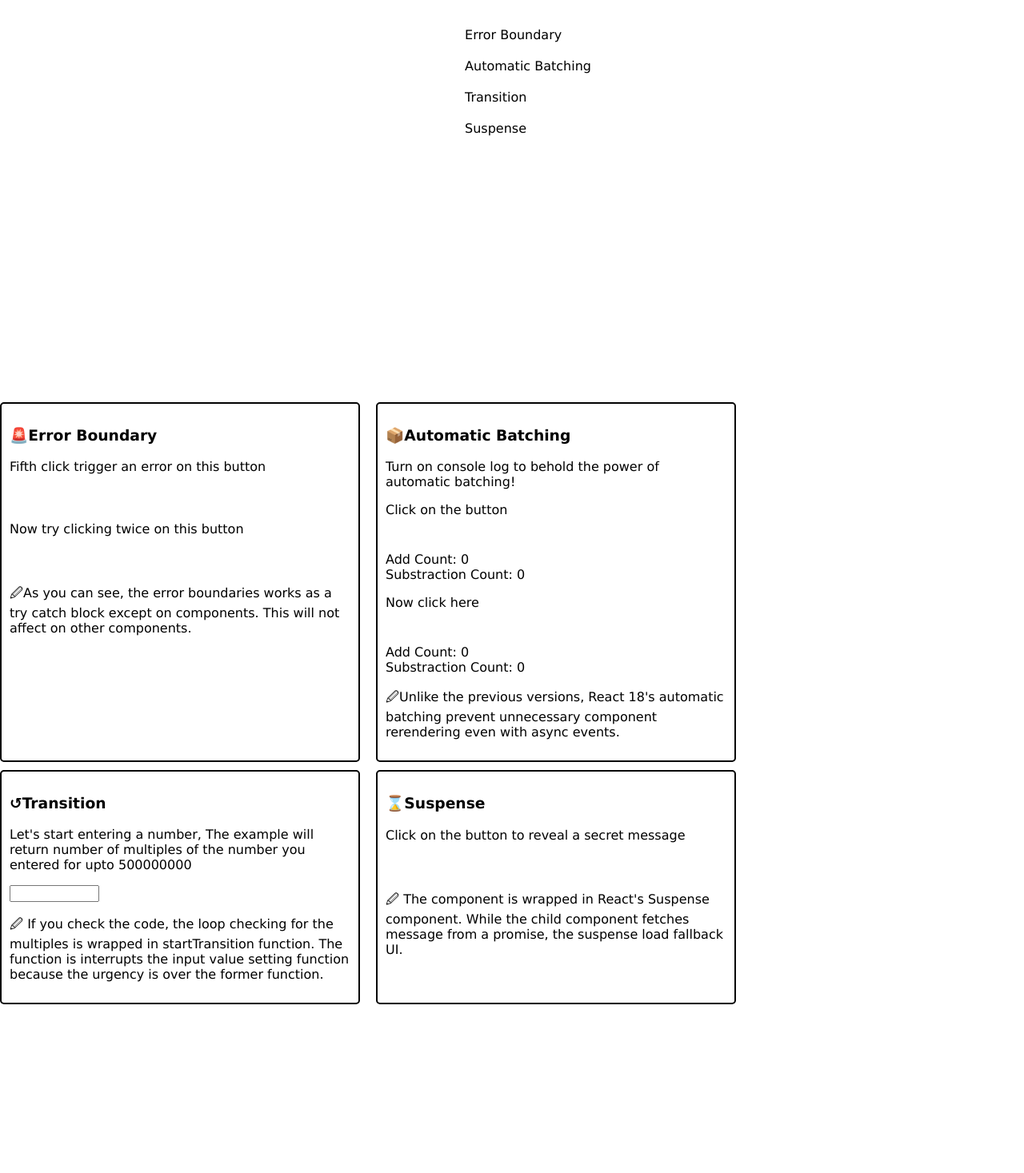
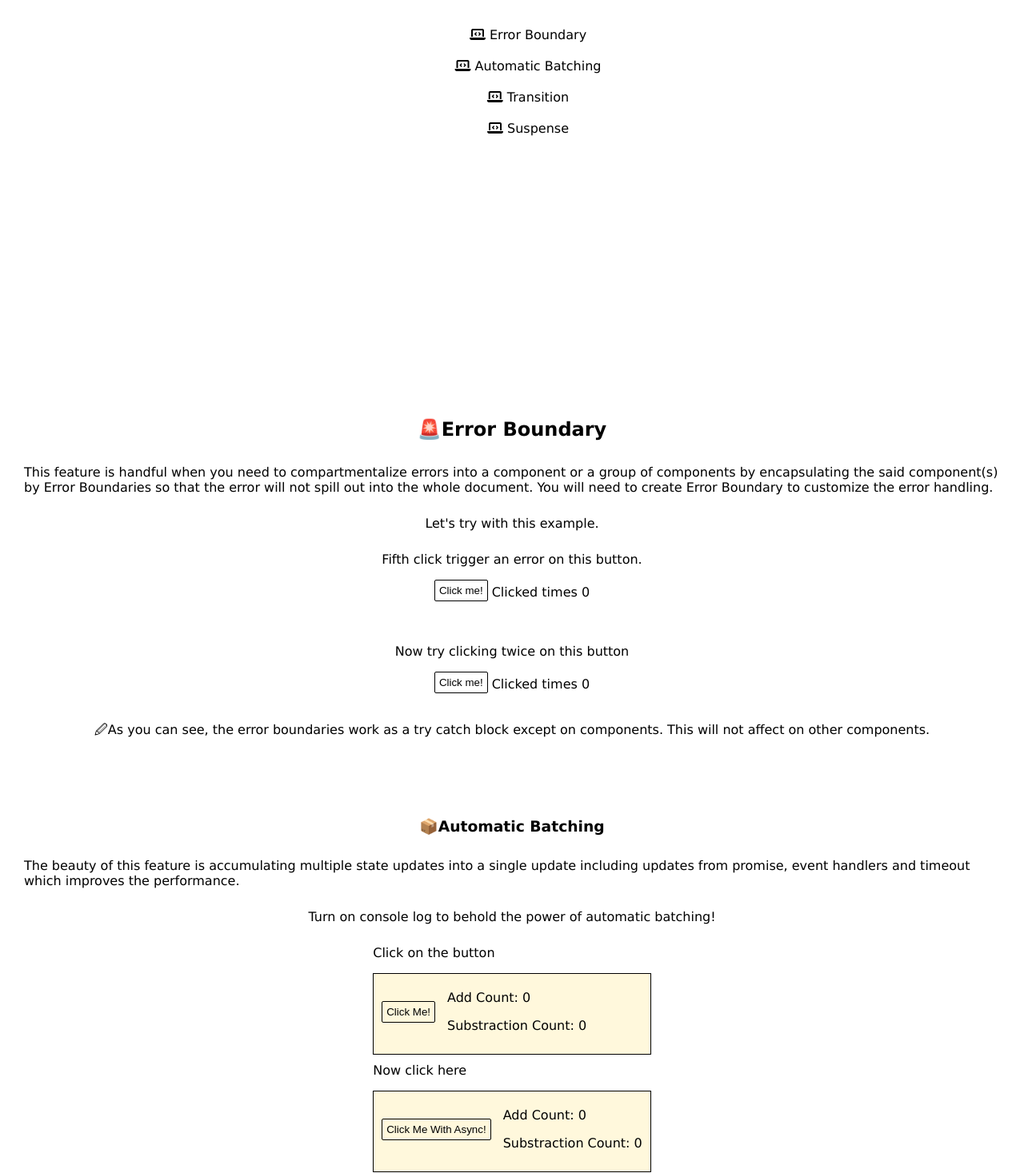
Before and after one commit to juliaeliz92/react-18-features, a React (Create React App) app: page / in a window 1280 px wide. Shown: the part 1127-2594 px from the top of the page at 80% size. Before the commit the page ends 2393 px from the top, so only its background shows below. Built offline with nearby package versions, Linux system fonts and the light colour scheme.

Commit message:
update design: error, transition

```diff
--- a/src/App.jsx
+++ b/src/App.jsx
@@ -6,8 +6,8 @@ import Suspense from "./Suspense";
 import "./styles.scss";
 
 function App() {
-  const scrollDownToLearMore = () => {
-    const learnMore = document.getElementById('learn-more-section');
+  const scrollDownToSection = (sectionId) => {
+    const learnMore = document.getElementById(sectionId);
     learnMore.scrollIntoView({ behavior: "smooth"});
   }
   return (
@@ -17,7 +17,7 @@ function App() {
             <h2>
               <i className="fa-brands fa-react"></i>REACT 18 FEATURES
             </h2>
-            <button onClick={() => scrollDownToLearMore()}>Learn More</button>
+            <button onClick={() => scrollDownToSection('learn-more-section')}>Learn More</button>
           </div>
         </div>
       <div id="learn-more-section">
@@ -28,33 +28,45 @@ function App() {
           examples that exhibits the features listed below. Click on a feature to see the example.
         </span>
         <ul id="feature-list">
-          <li>Error Boundary</li>
-          <li>Automatic Batching</li>
-          <li>Transition</li>
-          <li>Suspense</li>
+          <li onClick={() => scrollDownToSection('error-boundary')}>
+            <i className="fa-solid fa-laptop-code"></i> <span>Error Boundary</span>
+          </li>
+          <li onClick={() => scrollDownToSection('automatic-batching')}>
+            <i className="fa-solid fa-laptop-code"></i> <span>Automatic Batching</span>
+          </li>
+          <li onClick={() => scrollDownToSection('transition')}>
+            <i className="fa-solid fa-laptop-code"></i> <span>Transition</span>
+          </li>
+          <li onClick={() => scrollDownToSection('suspense')}>
+            <i className="fa-solid fa-laptop-code"></i> <span>Suspense</span>
+            </li>
         </ul>
       </div>
       <div className="content">
-        <section>
-          <h3>&#128680;Error Boundary</h3>
-          <p>Fifth click trigger an error on this button</p>
+        <section id="error-boundary">
+          <h2>&#128680;Error Boundary</h2>
+          <p>This feature is handful when you need to compartmentalize errors into a component or a group of components by encapsulating the said component(s) by Error Boundaries so that the error will not spill out into the whole document. You will need to create Error Boundary to customize the error handling. </p>
+          <p>Let's try with this example.</p>
+          <p>Fifth click trigger an error on this button.</p>
           <ErrorBoundary>
             <ClickHere triggerOnClick={5} />
           </ErrorBoundary>
-
+          <br/>
+          <br/>
           <p>Now try clicking twice on this button</p>
           <ErrorBoundary>
             <ClickHere triggerOnClick={2} />
           </ErrorBoundary>
-
+          <br/>
           <p>
-            &#128393;As you can see, the error boundaries works as a try catch
+            &#128393;As you can see, the error boundaries work as a try catch
             block except on components. This will not affect on other
             components.
           </p>
         </section>
-        <section>
+        <section id='automatic-batching'>
           <h3>&#128230;Automatic Batching</h3>
+          <p>The beauty of this feature is accumulating multiple state updates into a single update including updates from promise, event handlers and timeout which improves the performance.</p>
           <p>Turn on console log to behold the power of automatic batching!</p>
           <Buttons />
           <p>
@@ -62,7 +74,7 @@ function App() {
             prevent unnecessary component rerendering even with async events.
           </p>
         </section>
-        <section>
+        <section id='transition'>
           <h3>&#8634;Transition</h3>
           <Transitions />
           <p>
@@ -72,7 +84,7 @@ function App() {
             former function.
           </p>
         </section>
-        <section>
+        <section id='suspense'>
           <h3>&#8987;Suspense</h3>
           <p>Click on the button to reveal a secret message</p>
           <Suspense />
--- a/src/AutomaticBatching/Buttons.jsx
+++ b/src/AutomaticBatching/Buttons.jsx
@@ -18,7 +18,9 @@ export default function Buttons() {
   };
   return (
     <div>
+      <div>
         <p>Click on the button</p>
+        <div className="button-example">
           <button
             onClick={() => {
               handleOnClick();
@@ -26,9 +28,14 @@ export default function Buttons() {
           >
             Click Me!
           </button>
-      <div>Add Count: {additionCount}</div>
-      <div>Substraction Count: {subtractionCount}</div>
+          <div>
+            <p>Add Count: {additionCount}</p>
+            <p>Substraction Count: {subtractionCount}</p>
+          </div>
+        </div>
+      </div>
       <p>Now click here</p>
+      <div className="button-example">
         <button
           onClick={() => {
             handleOnClickOnAsync();
@@ -36,8 +43,11 @@ export default function Buttons() {
         >
           Click Me With Async!
         </button>
-      <div>Add Count: {additionCountOnAsync}</div>
-      <div>Substraction Count: {subtractionCountOnAsync}</div>
+        <div>
+          <p>Add Count: {additionCountOnAsync}</p>
+          <p>Substraction Count: {subtractionCountOnAsync}</p>
+        </div>
+      </div>
     </div>
   );
 }
--- a/src/ErrorBoundary/ClickHere.jsx
+++ b/src/ErrorBoundary/ClickHere.jsx
@@ -16,9 +16,12 @@ class ClickHere extends React.Component {
       throw new Error("click reached limit");
     }
     return (
-      <button onClick={this.setCounter}>
+      <div className="click-here">
+        <button onClick={this.setCounter}>
+        Click me!
+        </button>
         Clicked times {this.state.counter}
-      </button>
+       </div>
     );
   }
 }
--- a/src/styles.scss
+++ b/src/styles.scss
@@ -40,7 +40,7 @@ html {
       transform: translate(-50%, -50%);
       color: white;
       animation-name: titleeasein;
-      animation-duration: 4s;
+      animation-duration: 2s;
     }
   }
 
@@ -53,9 +53,30 @@ html {
     flex-direction: column;
     ul {
       list-style-type: none;
+      width: 100%;
+      display: flex;
+      flex-direction: column;
+      align-items: center;
       li {
         margin-top: 20px;
-
+        @keyframes hoverlistname {
+          0% {
+            margin-left: 0;
+          }
+          50% {
+            margin-left: 8px;
+            color: blueviolet;
+          }
+          100% {
+            margin-left: 0;
+            color: black;
+          }
+        }
+        &:hover {
+          animation: hoverlistname 2s forwards ;
+          animation-iteration-count: infinite;
+          cursor: pointer;
+        }
       }
     }
   }
@@ -66,15 +87,34 @@ html {
 
 
 .content {
-  display: grid;
-  grid-template-columns: 450px 450px;
-  grid-column-gap: 20px;
-  padding-top: 30px;
-
   section {
-    padding: 10px;
-    border: 2px solid;
-    border-radius: 5px;
-    margin-bottom: 10px;
+    display: flex;
+    flex-direction: column;
+    align-items: center;
+    padding: 30px;
+    button {
+      color: black;
+      border: 1px solid;
+      cursor: pointer;
+      margin-right: 5px;
+      margin-bottom: 5px;
+    }
+    .click-here {
+      display: flex;
+      align-items: center;
+    }
+    p {
+      margin-top: 10px;
+    }
+    .button-example {
+      display: flex;
+      align-items: center;
+      border: 1px solid;
+      padding: 10px;
+      background-color: cornsilk;
+      button {
+        margin-right:15px;
+      }
+    }
   }
 }
```
Lines whose indentation alone changed are shown as unchanged.
